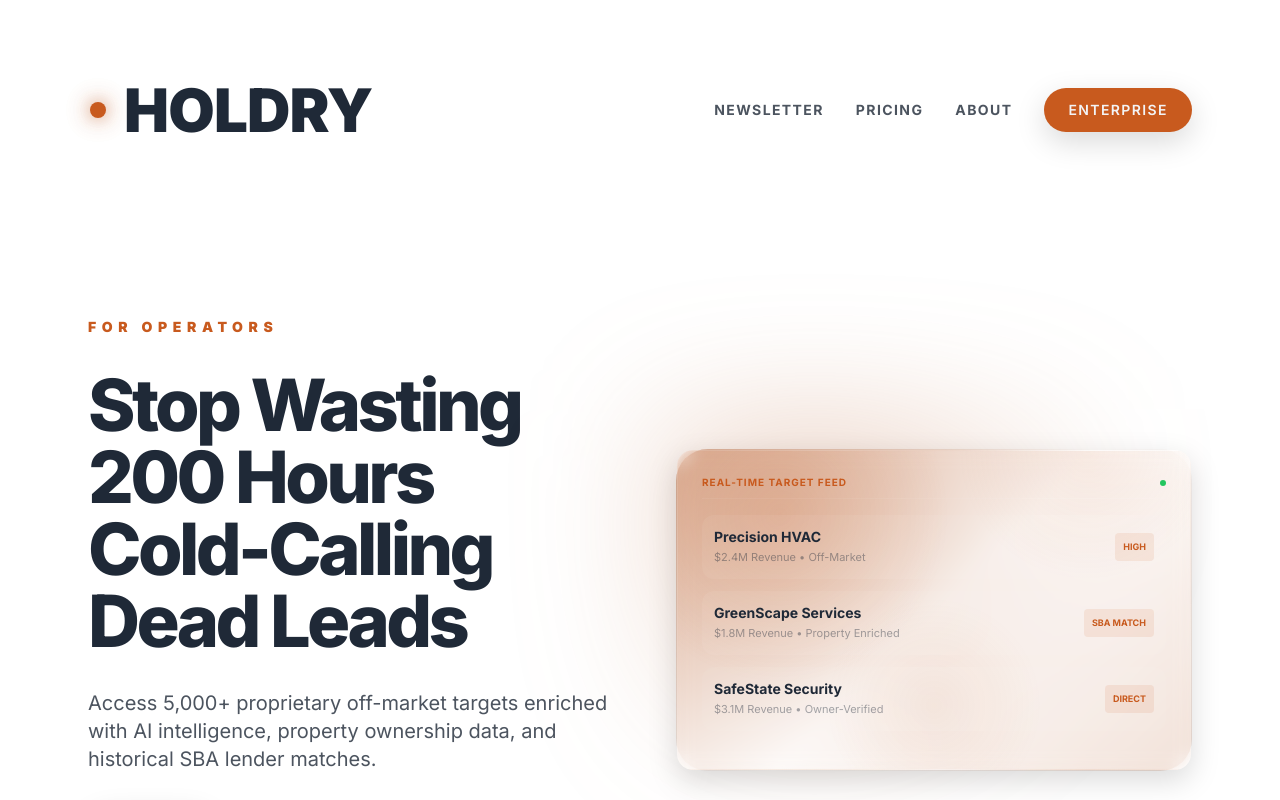
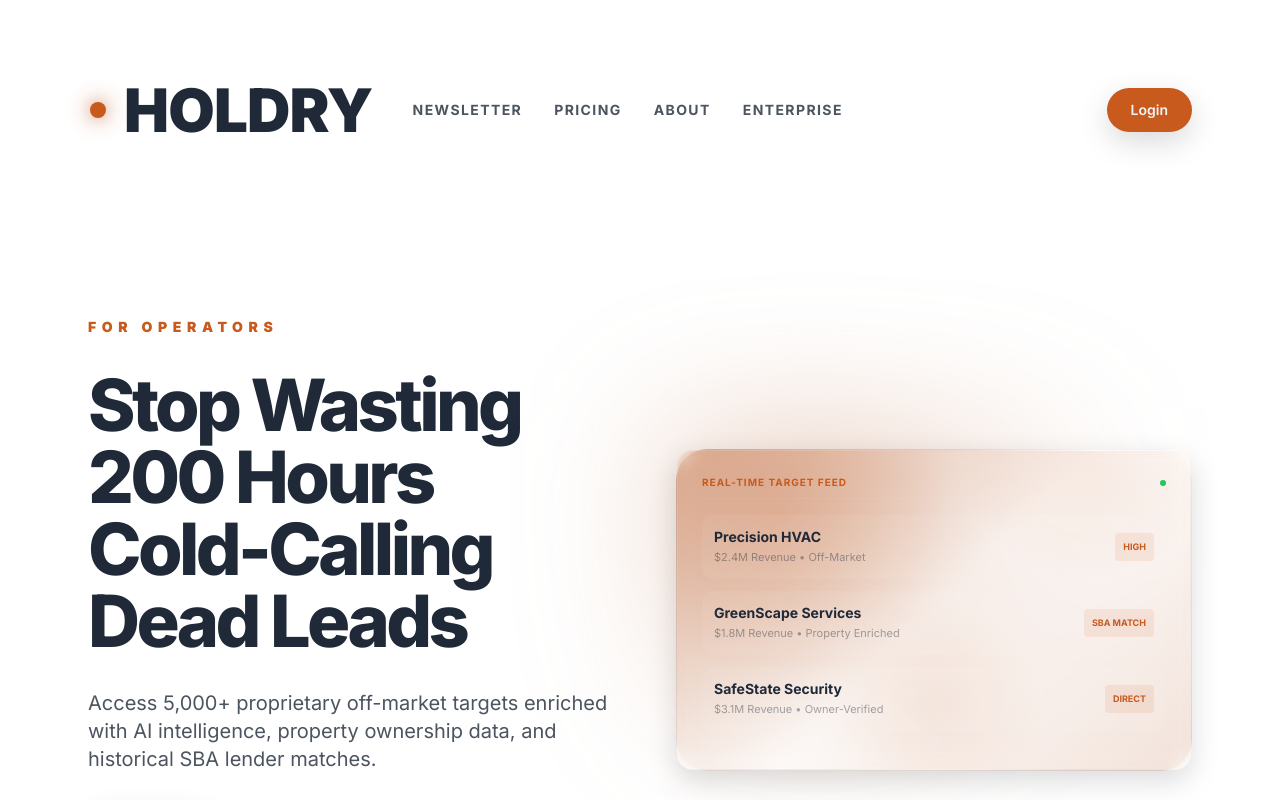
Before and after one commit to 7vw5pwdknv-spec/withpane.com, a Next.js app: page / in a window 1280 px wide. Shown: the top 800 px of the page. Built offline with nearby package versions, Linux system fonts and the light colour scheme.

Commit message:
Update Navbar.tsx

```diff
--- a/src/components/Navbar.tsx
+++ b/src/components/Navbar.tsx
@@ -3,36 +3,33 @@ import Link from "next/link";
 const navLinks = [
   { href: "/newsletter", label: "Newsletter" },
   { href: "/pricing", label: "Pricing" },
-  { href: "/about", label: "About" }
+  { href: "/about", label: "About" },
+  { href: "/enterprise", label: "Enterprise" }
 ];
 
 export function Navbar() {
   return (
     <header className="sticky top-0 z-50 border-b border-white/5 bg-charcoal/80 backdrop-blur">
-      <div className="section flex items-center justify-between py-5">
-        <Link href="/" aria-label="HOLDRY home" className="group flex items-center gap-4 tracking-tighter">
+      <div className="section flex items-center justify-between py-3">
+        <Link href="/" aria-label="HOLDRY home" className="group flex items-center gap-4 tracking-tighter mr-10">
           <span className="relative flex h-5 w-5 items-center justify-center">
             <span className="absolute h-6 w-6 rounded-full bg-accent/30 blur-[12px] opacity-90 transition-opacity group-hover:opacity-100" />
             <span className="relative h-4 w-4 rounded-full bg-accent shadow-[0_0_15px_rgba(189,107,62,0.5)]" />
           </span>
-          {/* Scaled up HOLDRY for "pop" and brand recognition */}
           <span className="text-3xl font-black text-sand md:text-5xl lg:text-6xl">HOLDRY</span>
         </Link>
 
-        <nav className="hidden items-center gap-8 text-sm font-bold uppercase tracking-widest text-sand/80 md:flex">
+        <nav className="hidden items-center flex-1 justify-start gap-8 text-sm font-bold uppercase tracking-widest text-sand/80 md:flex">
           {navLinks.map((link) => (
             <Link key={link.href} href={link.href} className="transition-colors hover:text-accent">
               {link.label}
             </Link>
           ))}
-          <Link href="/enterprise" className="btn-primary px-6 py-2">
-            Enterprise
-          </Link>
         </nav>
 
-        <div className="md:hidden">
-          <Link href="/enterprise" className="btn-primary px-4 py-2 text-xs">
-            Enterprise
+        <div className="flex items-center gap-4">
+          <Link href="/login" className="btn-primary px-6 py-2">
+            Login
           </Link>
         </div>
       </div>
```
